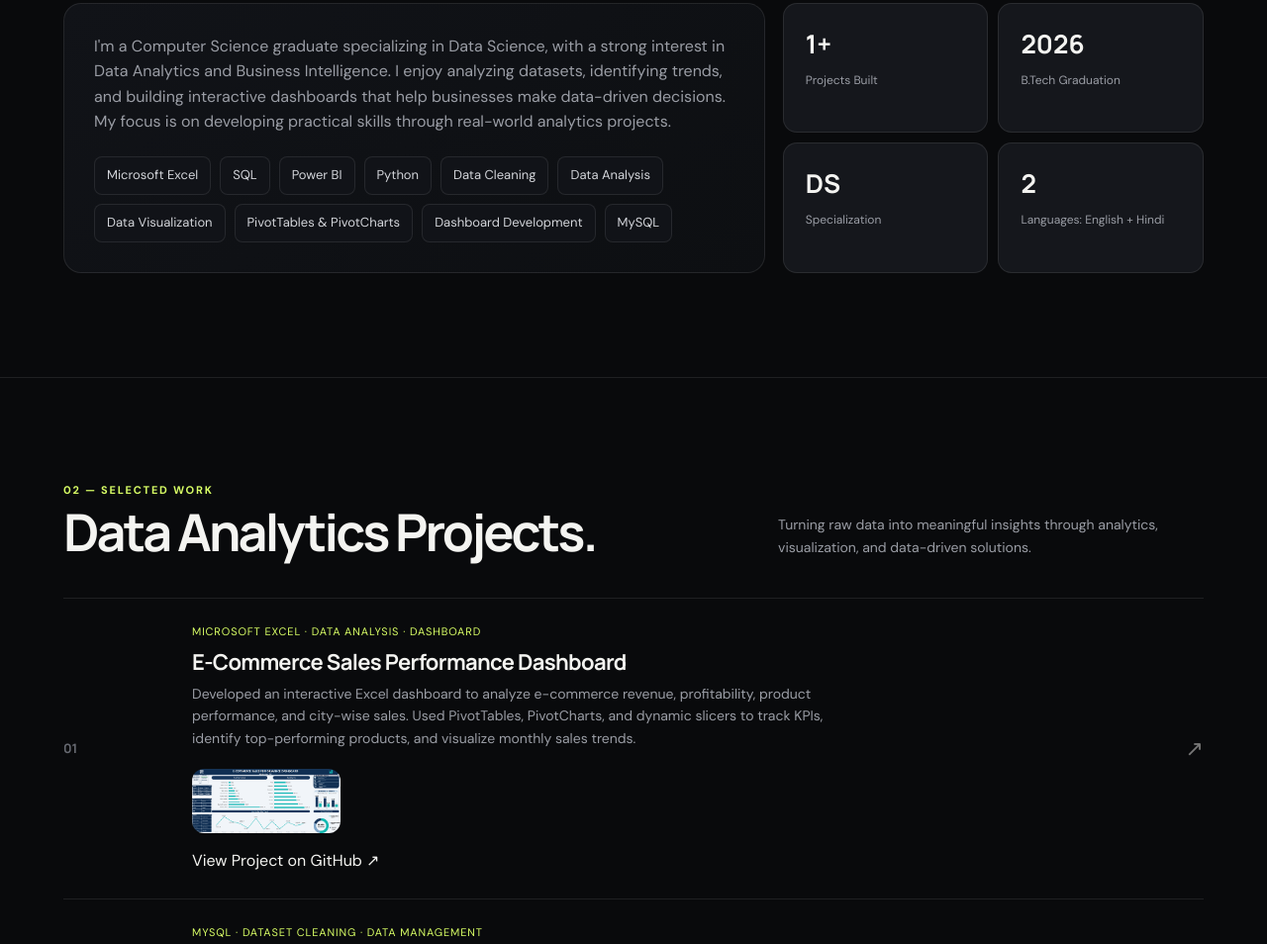
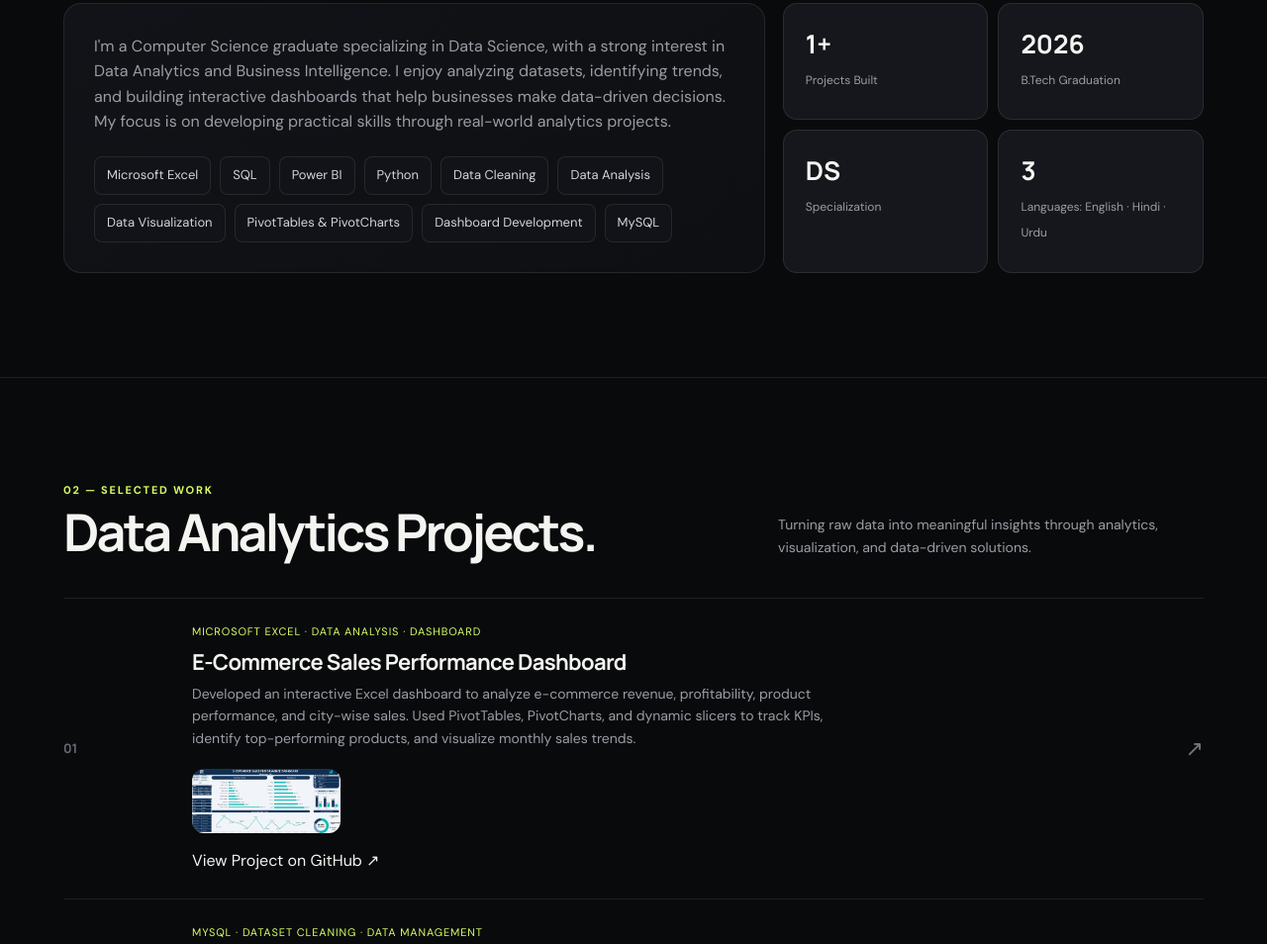
Before and after one commit to haiderhammad74-dot/haiderhammad74-dot.github.io, a plain HTML site: page index.html in a window 1280 px wide. Shown: the part 1073-2027 px from the top of the page at 99% size. Drawn offline with Linux system fonts and the light colour scheme.

Commit message:
Add Urdu to languages section

```diff
--- a/index.html
+++ b/index.html
@@ -171,7 +171,7 @@ footer{padding:28px 0;color:#676a72;font-size:12px;display:flex;justify-content:
       <div class="stat"><strong>1+</strong><span>Projects Built</span></div>
       <div class="stat"><strong>2026</strong><span>B.Tech Graduation</span></div>
       <div class="stat"><strong>DS</strong><span>Specialization</span></div>
-      <div class="stat"><strong>2</strong><span>Languages: English + Hindi</span></div>
+      <div class="stat"><strong>3</strong><span>Languages: English · Hindi · Urdu</span></div>
     </div>
   </div>
 </div>
```
